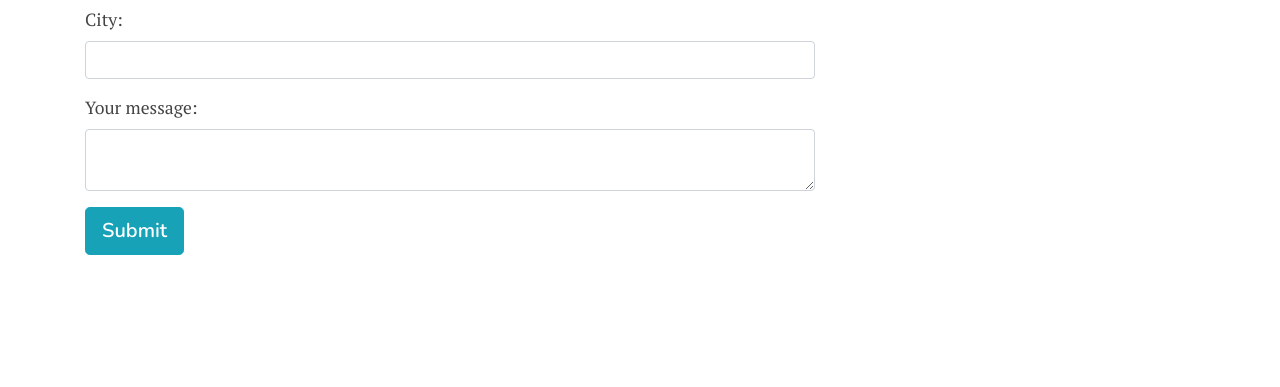
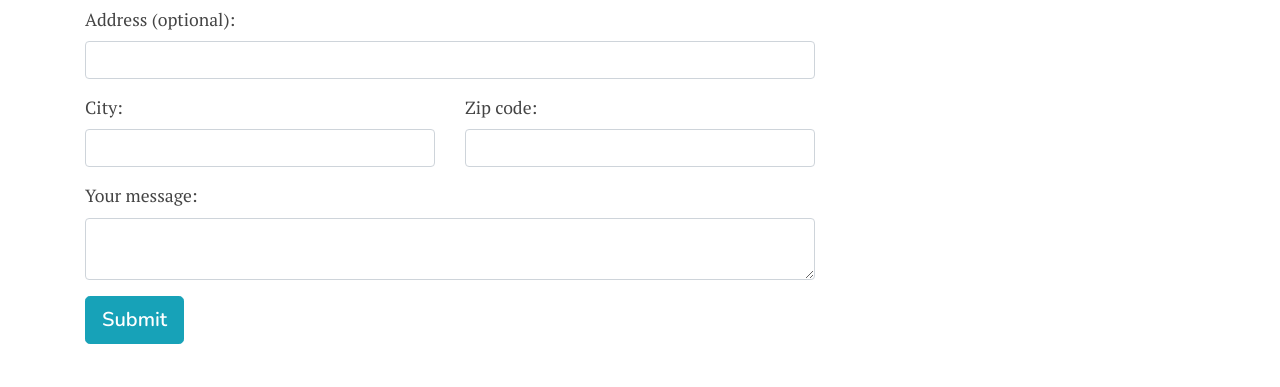
Before and after one commit to ibadra/peters-pool-services, a website: page index.html in a window 1280 px wide. Shown: the part 5180-5567 px from the top of the page. Drawn offline with nearby package versions, Linux system fonts and the light colour scheme; a web font is replaced by a local one.

Commit message:
Address line and zip code addition to contact form

```diff
--- a/index.html
+++ b/index.html
@@ -637,8 +637,34 @@
               />
             </div>
             <div class="mb-3">
-              <label class="form-label" for="city">City:</label>
-              <input type="text" class="form-control" id="city" name="city" />
+              <label class="form-label" for="address"
+                >Address (optional):</label
+              >
+              <input
+                type="text"
+                class="form-control"
+                id="address"
+                name="address"
+              />
+            </div>
+            <div class="row">
+              <div class="col">
+                <div class="mb-3">
+                  <label class="form-label" for="city">City:</label>
+                  <input
+                    type="text"
+                    class="form-control"
+                    id="city"
+                    name="city"
+                  />
+                </div>
+              </div>
+              <div class="col">
+                <div class="mb-3">
+                  <label class="form-label" for="zip">Zip code:</label>
+                  <input type="text" class="form-control" id="zip" name="zip" />
+                </div>
+              </div>
             </div>
             <div class="mb-3">
               <label class="form-label" for="message">Your message:</label>
```
